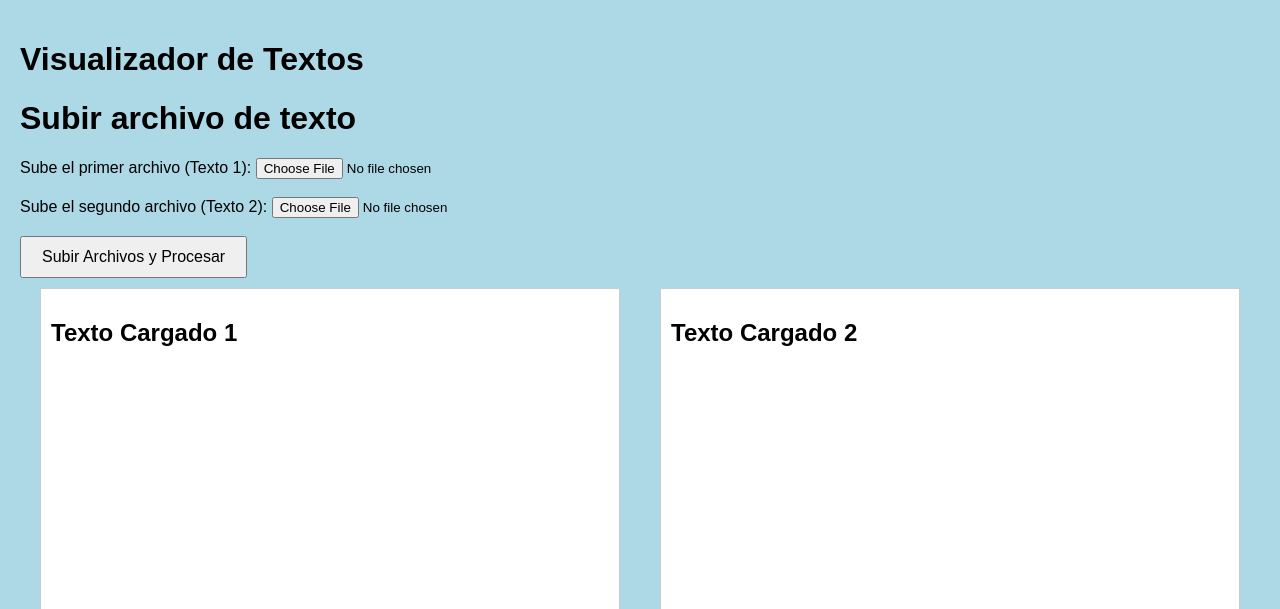
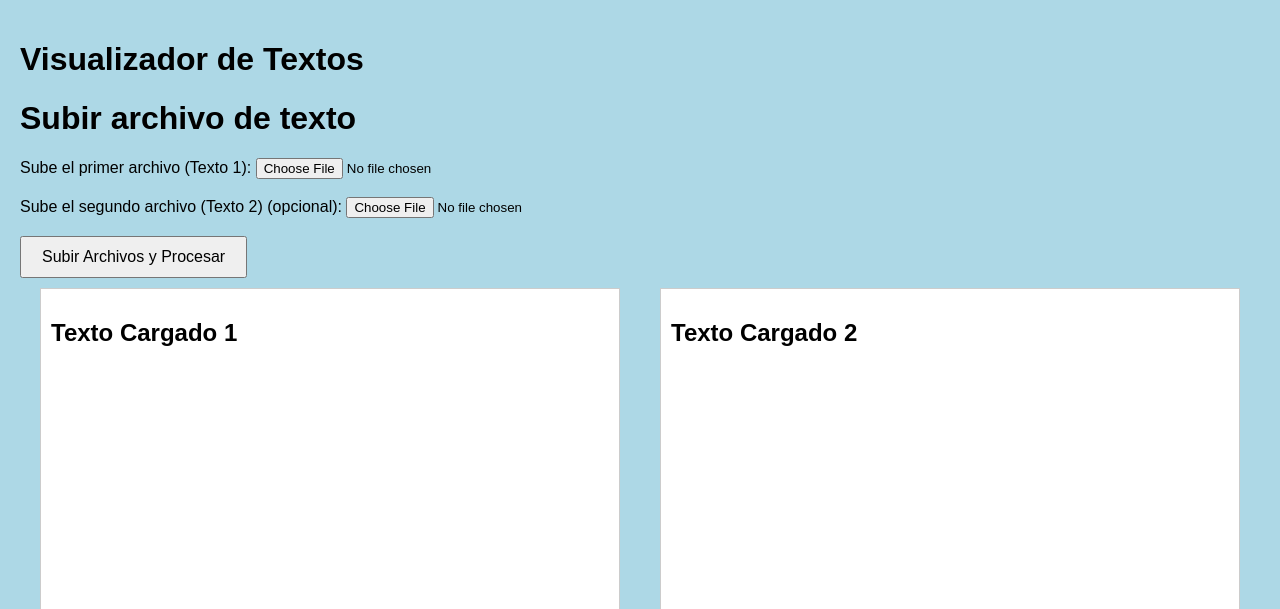
Before and after one commit to 4xlRose/Algorithms-TC2038.606, a Flask app: page / in a window 1280 px wide. Shown: the top 609 px of the page. Run offline with Flask 3, Linux system fonts and the light colour scheme.

Commit message:
Add files via upload

```diff
--- a/E1. Actividad Integradora 1/templates/resultado.html
+++ b/E1. Actividad Integradora 1/templates/resultado.html
@@ -141,8 +141,8 @@
         <label for="file1">Sube el primer archivo (Texto 1):</label>
         <input type="file" name="file1" accept=".txt" required><br><br>
 
-        <label for="file2">Sube el segundo archivo (Texto 2):</label>
-        <input type="file" name="file2" accept=".txt" required><br><br>
+        <label for="file2">Sube el segundo archivo (Texto 2) (opcional):</label>
+        <input type="file" name="file2" accept=".txt"><br><br>  <!-- Se eliminó el atributo required -->
 
         <button type="submit">Subir Archivos y Procesar</button>
     </form>
```
